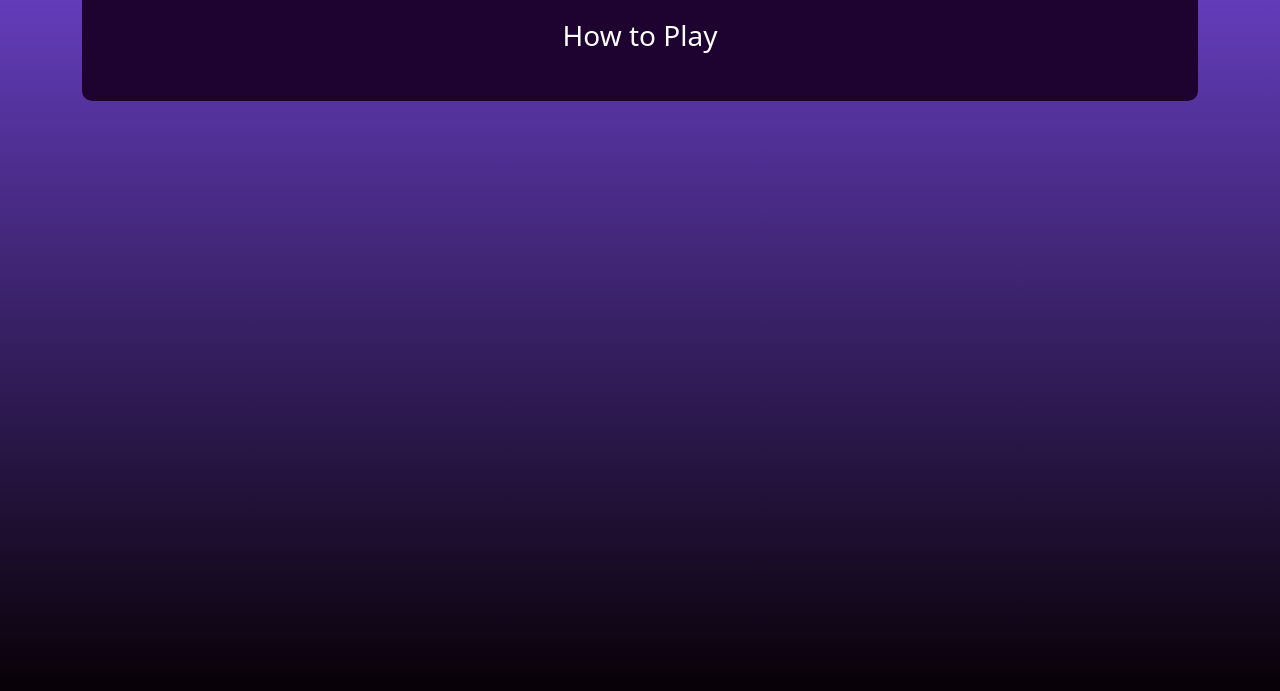
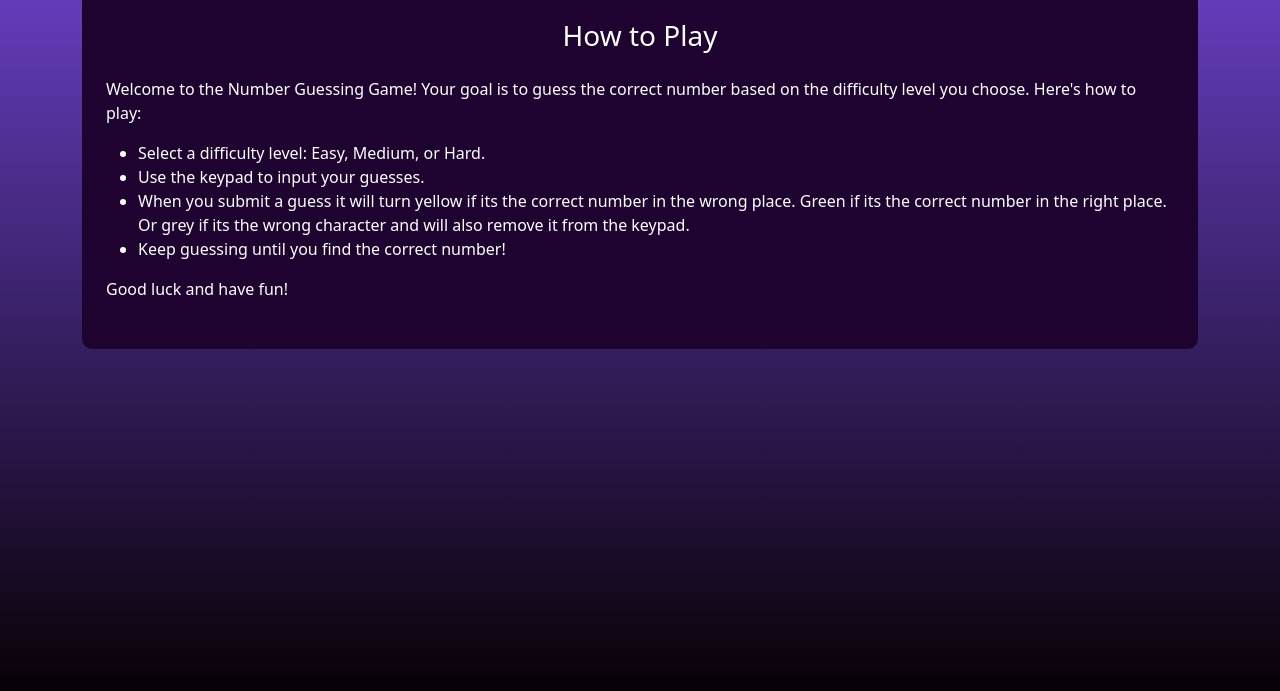
Before and after one commit to FaintHorizon/Software-Development-A1, a plain HTML site: page index.html in a window 1280 px wide. Shown: the part 101-792 px from the top of the page. Drawn offline with nearby package versions, Linux system fonts and the light colour scheme.

Commit message:
Tutorial Text added

```diff
--- a/index.html
+++ b/index.html
@@ -19,6 +19,14 @@
 
             <!-- Tutorial Section -->
             <h3 class="text-center mb-4">How to Play</h3>
-
-
+            <div class="tutorial-section mb-4">
+                <p>Welcome to the Number Guessing Game! Your goal is to guess the correct number based on the difficulty level you choose. Here's how to play:</p>
+                <ul>
+                    <li>Select a difficulty level: Easy, Medium, or Hard.</li>
+                    <li>Use the keypad to input your guesses.</li>
+                    <li>When you submit a guess it will turn yellow if its the correct number in the wrong place. Green if its the correct number in the right place. Or grey if its the wrong character and will also remove it from the keypad.</li>
+                    <li>Keep guessing until you find the correct number!</li>
+                </ul>
+                <p>Good luck and have fun!</p>
+            </div>
 </body>
```
